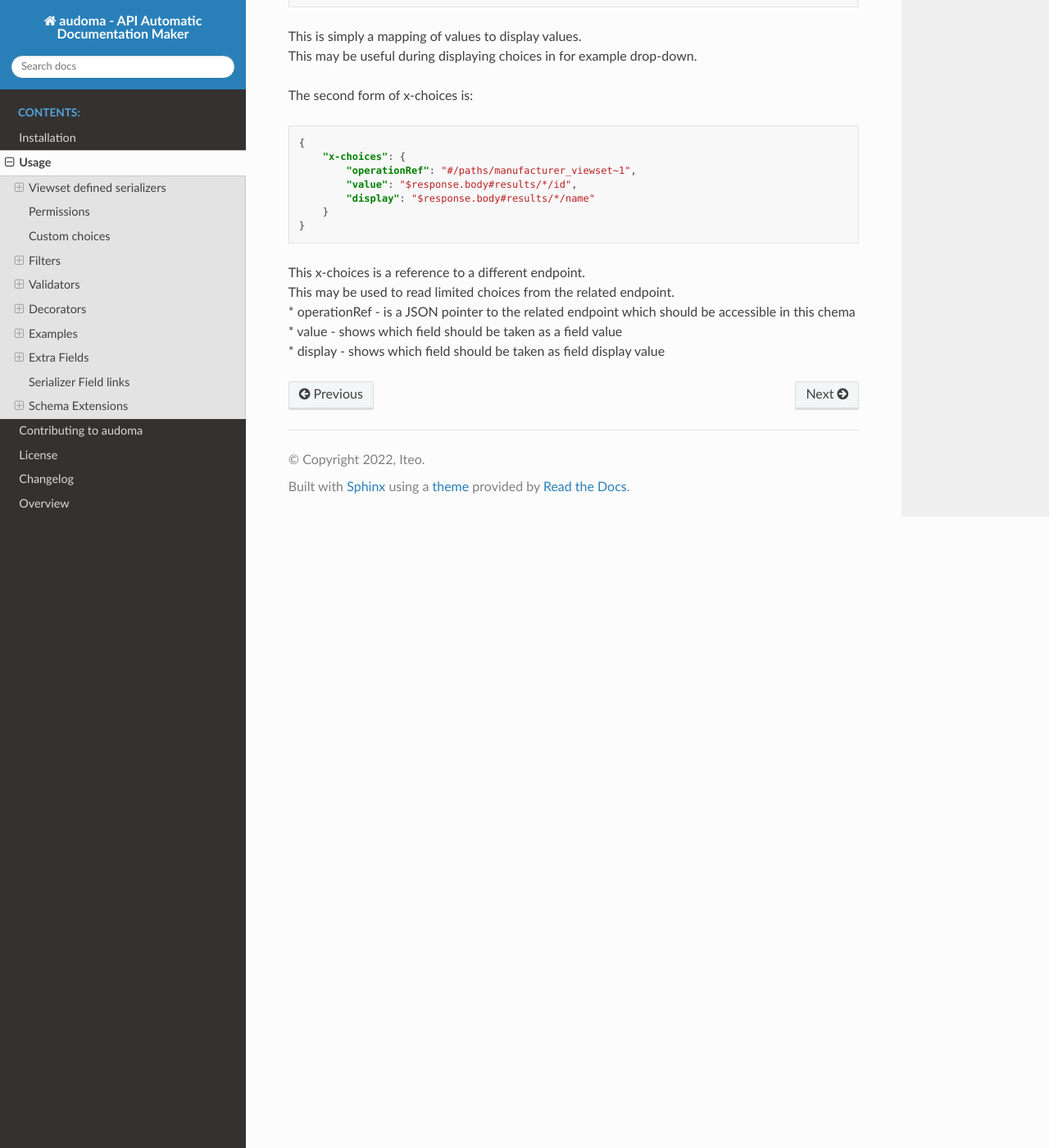
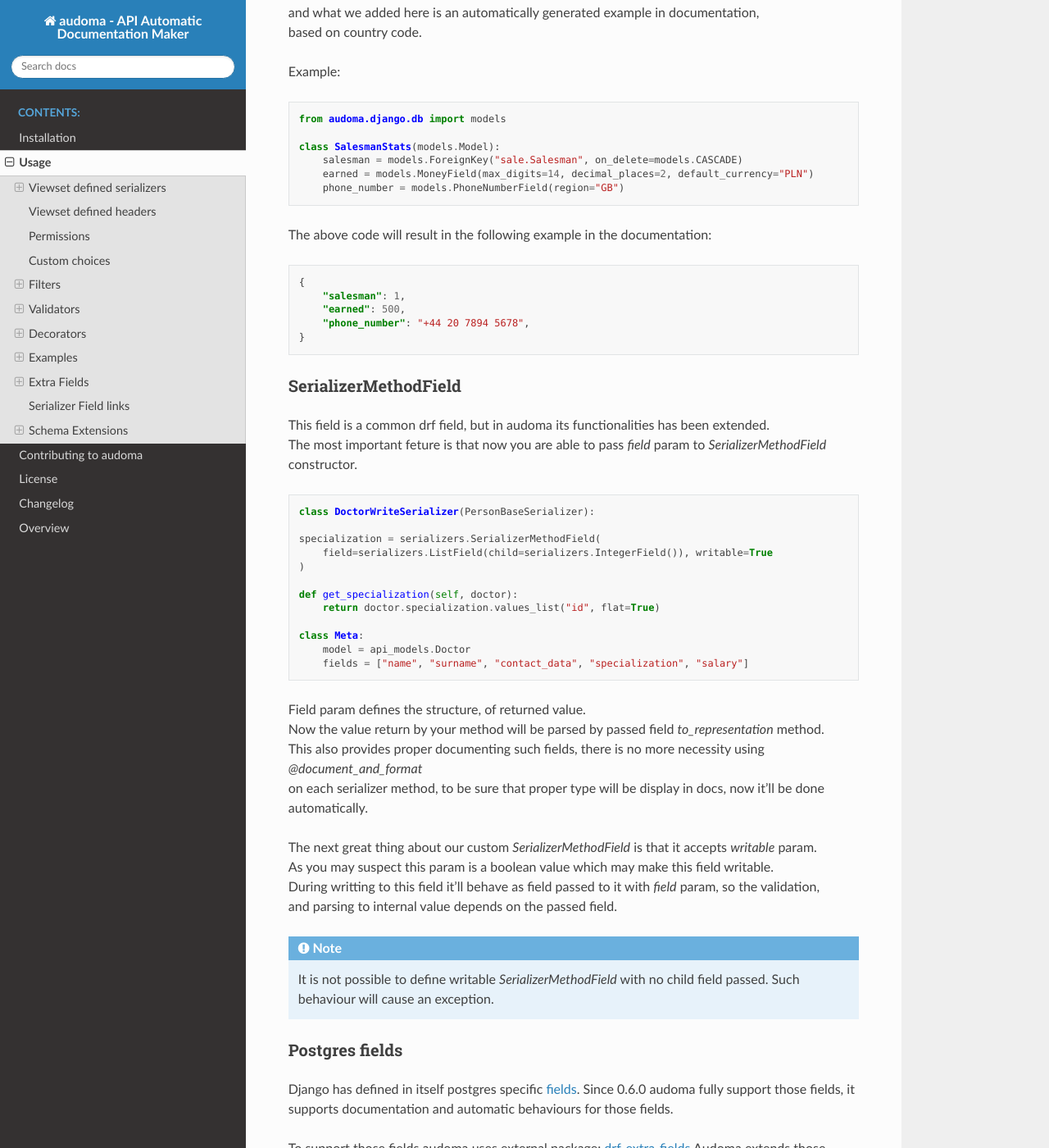
Before and after one commit to Iteo/audoma, a Sphinx documentation site: the page built from docs/usage.rst, in a window 1280 px wide and 1400 px high, scrolled down 26588 px. Shown: the whole window at 82% size. Built offline with Sphinx 7.4.7 and the Read the Docs theme 2.0.0, drawn with Linux system fonts in a browser that asks for light colours; some of the changed text lies outside the part shown.

Commit message:
Modified settings, added proper documentation, fixed workflow

```diff
--- a/docs/installation.rst
+++ b/docs/installation.rst
@@ -23,6 +23,8 @@
     * `django-filter`_ - django package that allows to filter down a queryset based on a model's fields
     * `django-money`_ - django package that allows to store money and currency values in the database
     * `lorem`_ - generator for random text that looks like Latin.
+    * `drf-extra-fields` - this package provides additional serializer fields, those fields are equivalent of django Postgres specific fields
+
 
 .. _Django: https://www.djangoproject.com/
 .. _django-rest-framework: https://www.django-rest-framework.org/
--- a/docs/usage.rst
+++ b/docs/usage.rst
@@ -376,6 +376,51 @@
 * `serializer_class`
 
 | For all serializers defined this way, there is also support for proper documentation in api schema.
+
+
+
+Viewset defined headers
+=========================
+| Since audoma 0.6.0 there is an easy way of returning custom headers for each action.
+| This allows easy adding custom header. This mechanism is quite simillar to what you probably know about serializer_class definition.
+
+| This works perfectly with audoma action.
+| Let's say we have an action:
+
+.. code-block :: python
+   :linenos:
+
+    ...
+    @audoma_action(
+        detail=True,
+        methods=["post"],
+        results=serializers.PerscriptionReadSerializer,
+        errors=[models.Prescription.DoesNotExist],
+        ignore_view_collectors=True,
+    )
+    def make_prescription_invalid(self, request, pk=None):
+        instance = self.get_object()
+        instance.is_valid = False
+        instance.save()
+        return instance, 200
+
+| While we are using `audoma_action` we are not simply able to pass headers to response,
+| because this decorator handles creating `Response` automatically.
+| To allow you to define your custom header we introduced get methods for headers.
+| Those methods names should follow this patterns:
+
+* get_{action}_{request_method}_response_headers - return headers for given action and HTTP method
+* get_{action}_response_headers - return headers for all of given action methods
+* get_{request_method}_response_headers - return headers for all HTTP request with given method
+* get_response_headers - return headers for all viewset actions
+
+| Those methods are being traversed in order defined above, the first one wich exist will
+| be used to retrieve headers for `audoma_action` response.
+
+| What's more now `audoma_action` automatically adds `Location` header to the response with proper status code.
+| To make your `Location` header work properly you have to define `URL_FIELD_NAME` in your project settings.
+| If you want to learn more about `Location` header visit: `Link <https://developer.mozilla.org/en-US/docs/Web/HTTP/Headers/Location>`_
+
 
 Permissions
 ===========
@@ -704,8 +749,8 @@
 | using `audoma_action` action function should not return a `Response` object, it should return
 | tuple of instance and status code, `audoma_action` will take care of creating response out of it.
 
-Usage
-^^^^^^
+How to use this?
+^^^^^^^^^^^^^^^^^
 
 | Let's take an example viewset:
 
@@ -1258,12 +1303,20 @@
 | Currently it can only be set to the concrete action, it is impossible to return a instance and
 | multiple instances from one action method using `audoma_action`.
 
+run_get_object
+""""""""""""""""
+Boolean variable which defines if `get_object` should be run to retrieve instance.
+If this has not been passed it's being set depending on detail param for default action decorator.
+
+Setting this to `True` for non detail view allows to force run `get_object`.
+This will be done in `audoma_action`, retrieved instance will be passed to `collect_serializer`
+
 
 Examples
-========
+=========
 
 Define an example for the field
---------------------------
+---------------------------------
 
 | Above we described :ref:`@extend_schema_field` decorator which allows defining example for the field.
 | For all fields defined in audoma, there are examples generated automatically,
@@ -1404,6 +1463,52 @@
         }
 
 
+SerializerMethodField
+-----------------------
+
+| This field is a common drf field, but in audoma its functionalities has been extended.
+| The most important feture is that now you are able to pass `field` param to `SerializerMethodField` constructor.
+
+.. code :: python
+
+    class DoctorWriteSerializer(PersonBaseSerializer):
+
+    specialization = serializers.SerializerMethodField(
+        field=serializers.ListField(child=serializers.IntegerField()), writable=True
+    )
+
+    def get_specialization(self, doctor):
+        return doctor.specialization.values_list("id", flat=True)
+
+    class Meta:
+        model = api_models.Doctor
+        fields = ["name", "surname", "contact_data", "specialization", "salary"]
+
+| Field param defines the structure, of returned value.
+| Now the value return by your method will be parsed by passed field `to_representation` method.
+| This also provides proper documenting such fields, there is no more necessity using `@document_and_format`
+| on each serializer method, to be sure that proper type will be display in docs, now it'll be done automatically.
+
+| The next great thing about our custom `SerializerMethodField` is that it accepts `writable` param.
+| As you may suspect this param is a boolean value which may make this field writable.
+| During writting to this field it'll behave as field passed to it with `field` param, so the validation,
+| and parsing to internal value depends on the passed field.
+
+.. note::
+    It is not possible to define writable `SerializerMethodField` with no child field passed.
+    Such behaviour will cause an exception.
+
+
+Postgres fields
+----------------
+Django has defined in itself postgres specific `fields <https://docs.djangoproject.com/en/4.1/ref/contrib/postgres/fields/>`_.
+Since 0.6.0 audoma fully support those fields, it supports documentation and automatic behaviours for those fields.
+
+To support those fields audoma uses external package: `drf-extra-fields <https://github.com/Hipo/drf-extra-fields>`_
+Audoma extends those package basic functionalities by adding automatic field mapping for `ModelSerializer`.
+And providing specific examples generated for each fields, which makes docs more readable.
+
+
 Serializer Field links
 ========================
 
@@ -1417,6 +1522,7 @@
 | Link definition:
 
 .. code :: python
+
     from audoma.drf import serializers
 
     from app.models import Car
@@ -1442,6 +1548,8 @@
 * value_field - field name from which value should be retrieved
 * display_field - field name from which display value should be retrieved
 
+| Currently there is no way of passing any params to related view.
+| This will be introduced in the near future.
 
 
 Schema Extensions
--- a/requirements.txt
+++ b/requirements.txt
@@ -9,4 +9,4 @@
 drf-spectacular~=0.21.2
 django-money~=2.1
 lorem~=0.1
-psycopg2==2.9.5
+psycopg2==2.8.6
```
Also changed, not shown: other parts of docs/installation.rst (+1 -1 lines), other parts of docs/usage.rst (+6 -0 lines), 8 other files.
